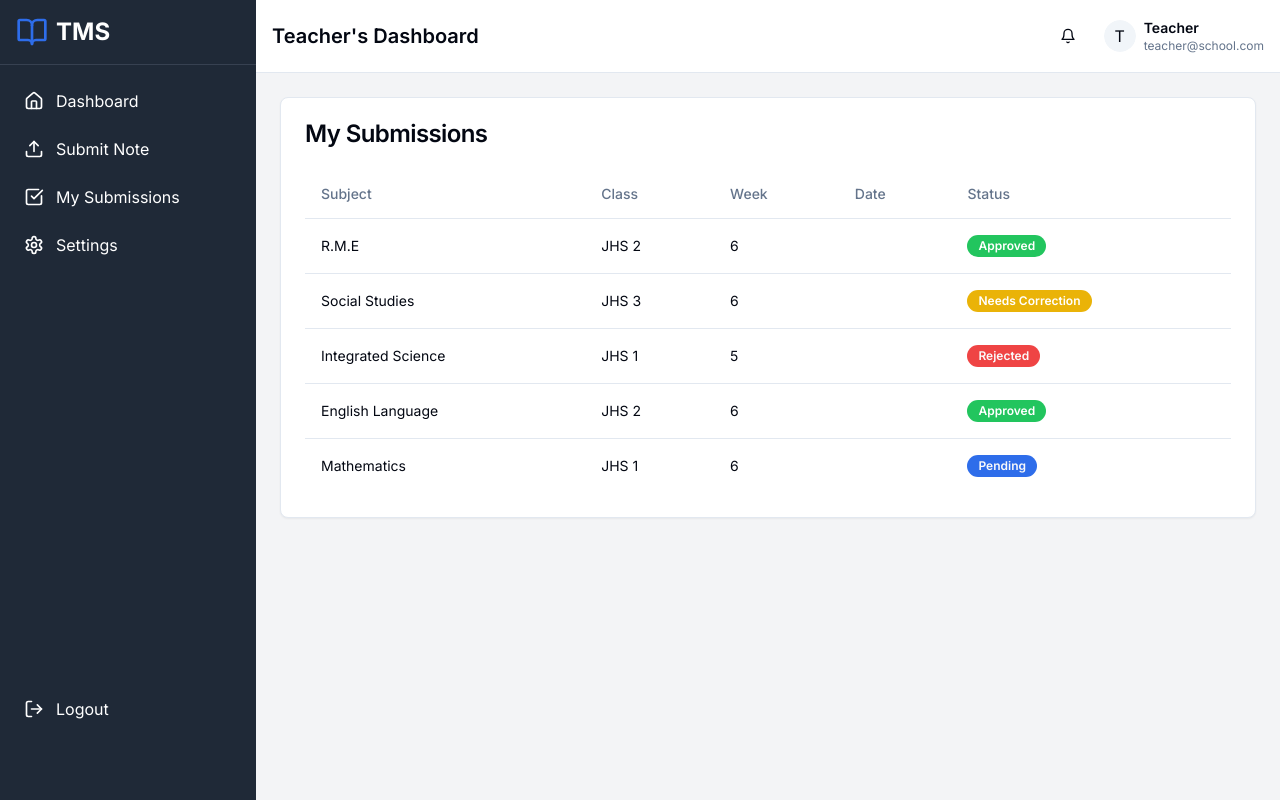
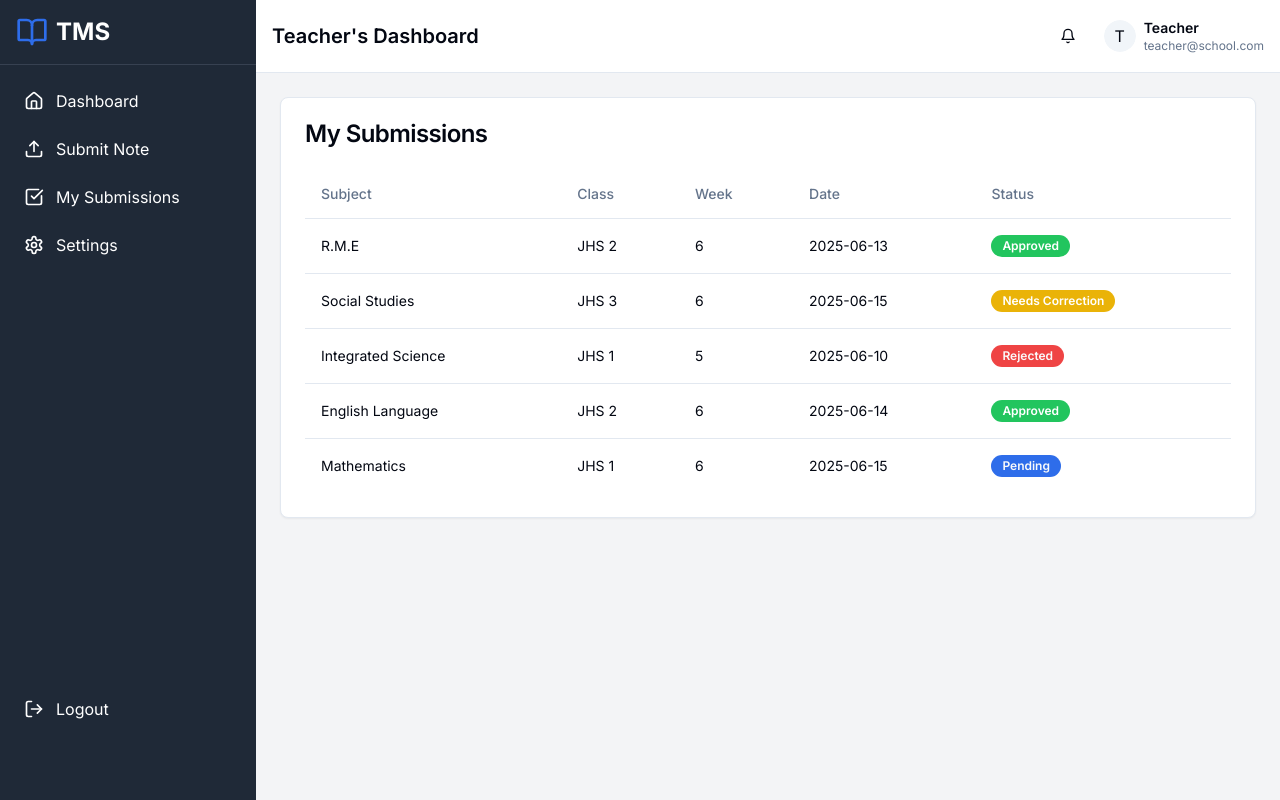
Before and after one commit to anklet1/teach-track-academy, a React (Vite) app: page /my-submissions in a window 1280 px wide. Built offline with nearby package versions, Linux system fonts and the light colour scheme.

Commit message:
Fix: Make project executable
Fixes build errors and ensures the project is executable.

```diff
--- a/src/pages/MySubmissions.tsx
+++ b/src/pages/MySubmissions.tsx
@@ -1,4 +1,3 @@
-
 import { useState, useEffect } from "react";
 import DashboardLayout from "@/components/layout/DashboardLayout";
 import { Card, CardHeader, CardTitle, CardContent } from "@/components/ui/card";
@@ -52,7 +51,7 @@ const MySubmissions = () => {
                   <TableCell>{submission.subject}</TableCell>
                   <TableCell>{submission.class}</TableCell>
                   <TableCell>{submission.week}</TableCell>
-                  <TableCell>{submission.date}</TableCell>
+                  <TableCell>{submission.uploadedOn}</TableCell>
                   <TableCell>
                     <Badge variant={getBadgeVariant(submission.status) as any}>{submission.status}</Badge>
                   </TableCell>
```
